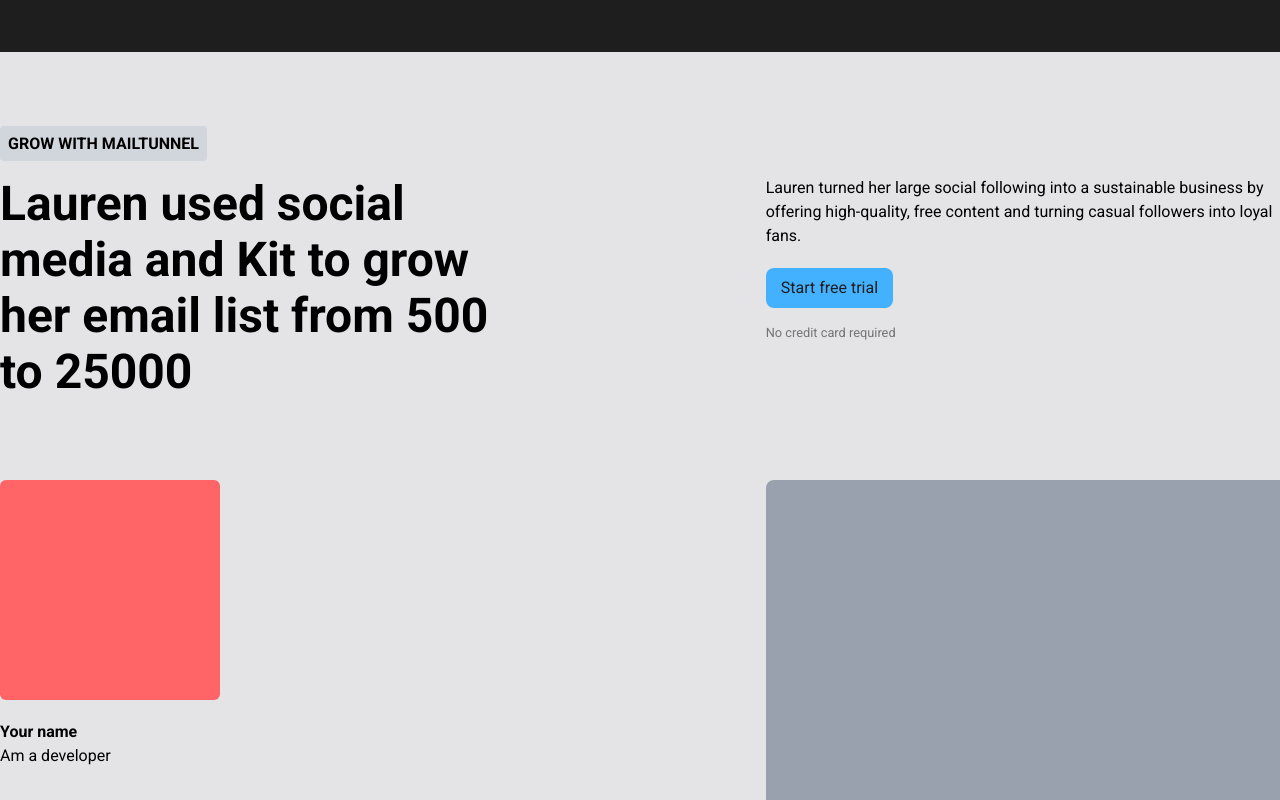
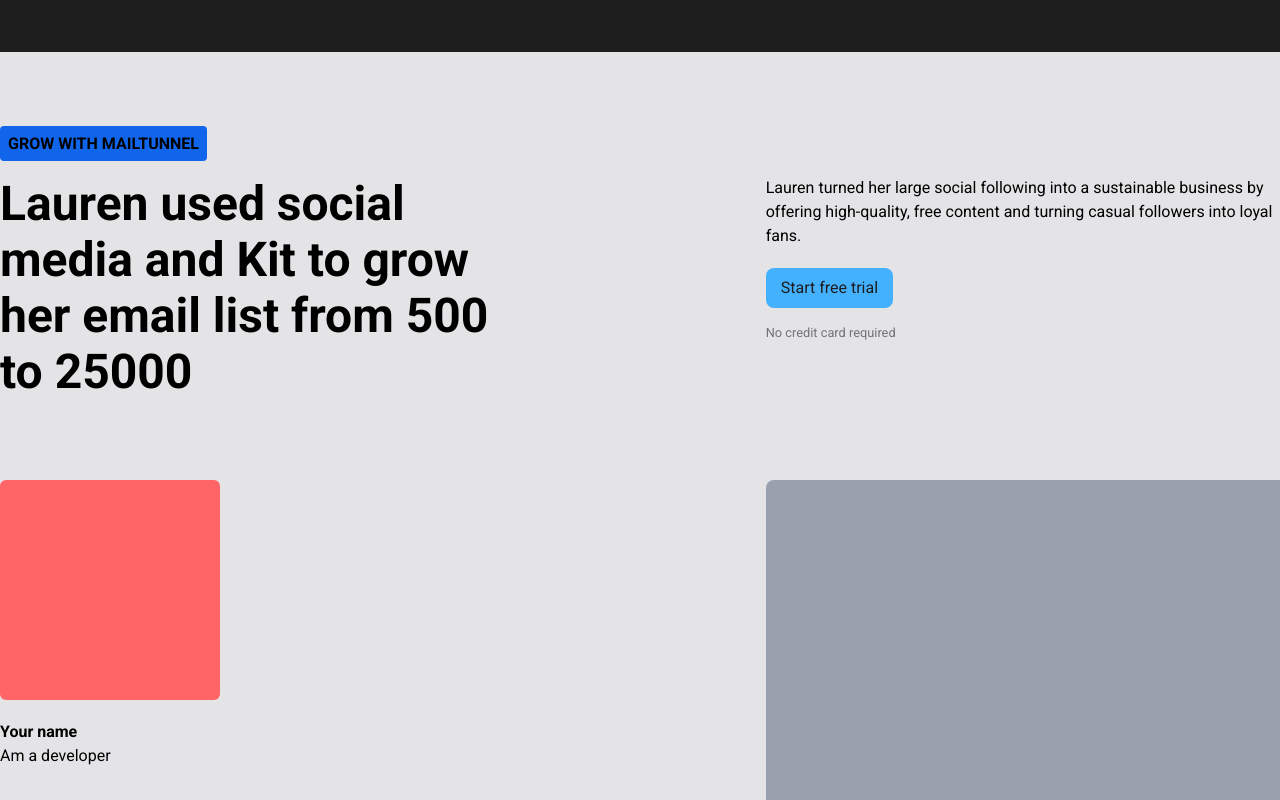
Before and after one commit to Oluwafemimicheal/Mailtunnel, a React (Vite) app: page / in a window 1280 px wide. Shown: the part 2100-2900 px from the top of the page. Built offline with nearby package versions, Linux system fonts and the light colour scheme.

Commit message:
Initial commit

```diff
--- a/src/components/UseCom.jsx
+++ b/src/components/UseCom.jsx
@@ -40,11 +40,15 @@ export const UserView = ({
   work = "Am a developer",
   whatYouDo = "my work description",
   whatToSay = "I couldnt have done it without mailtunnel",
+  bg = "#1065eb",
 }) => {
+  const bgStyle = {
+    backgroundColor: bg,
+  };
   return (
     <div className="py-10">
       <div className="w-[1300px] mx-auto ">
-        <span className="uppercase p-2 bg-gray-300  font-bold rounded-sm">
+        <span className="uppercase p-2  font-bold rounded-sm" style={bgStyle}>
           GROW WITH MAILTUNNEL
         </span>
         <div className="grid grid-cols-7 gap-10 mt-5">
```
